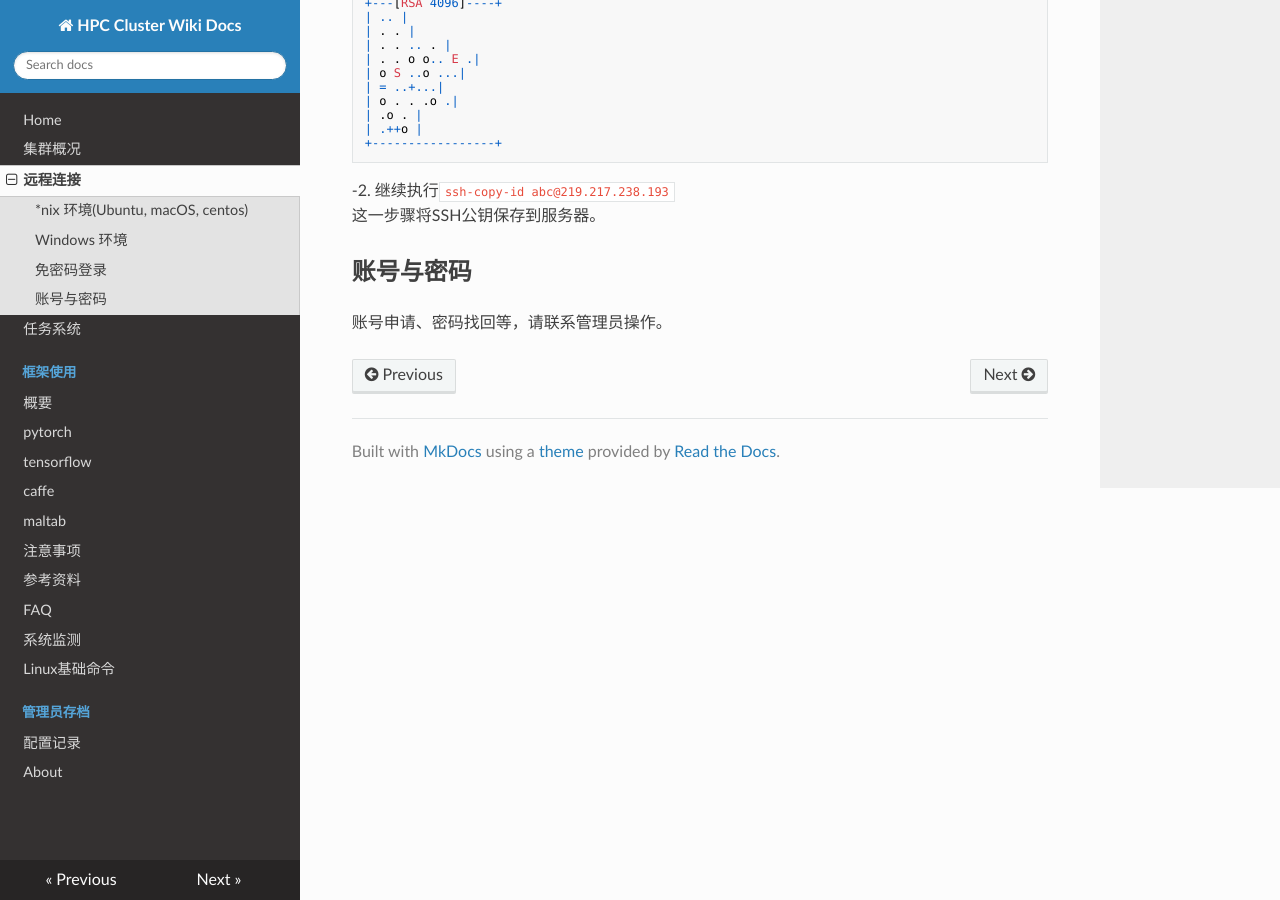
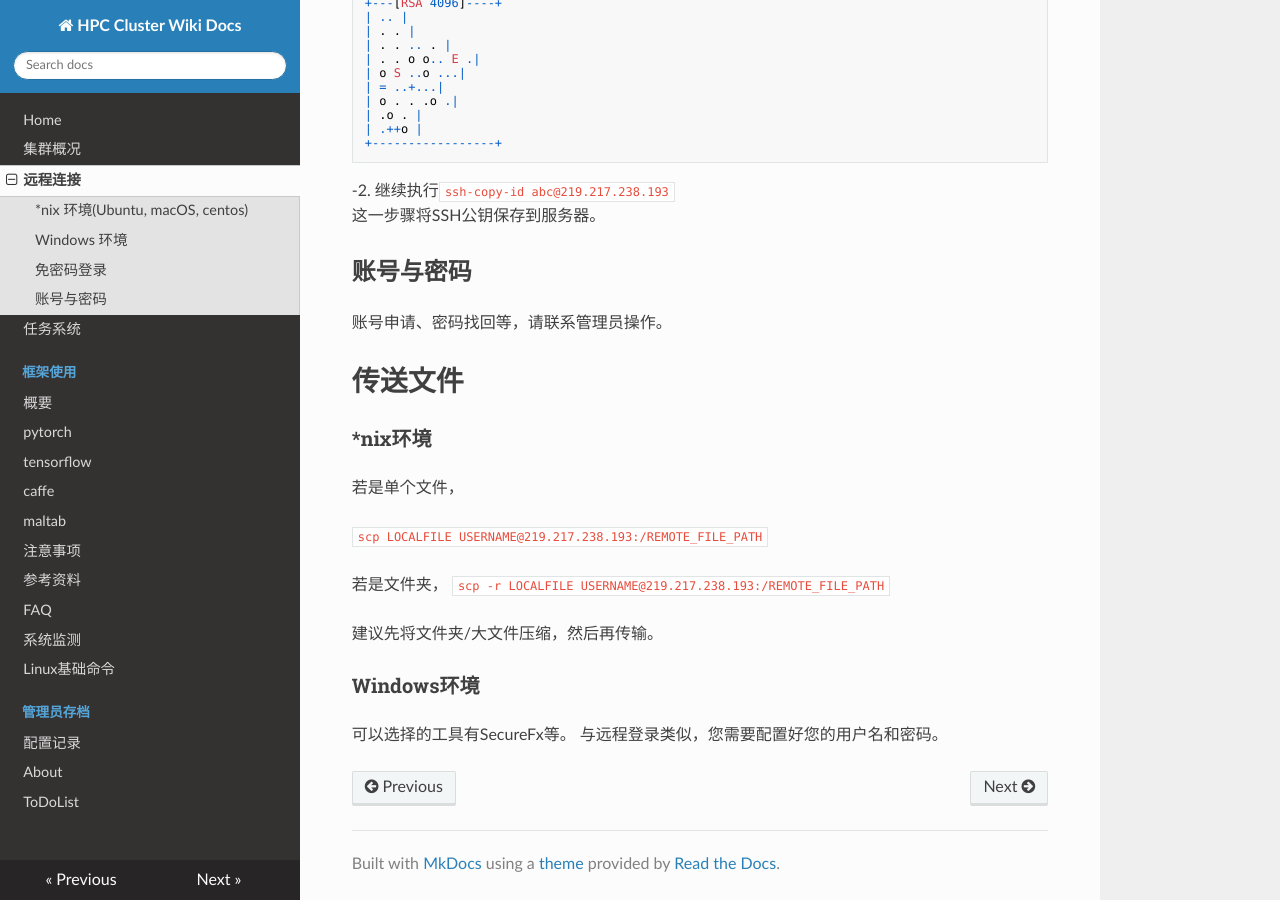
Before and after one commit to SSRheart/HPC_wiki_docs, an MkDocs documentation site: the page built from docs/remoteAccess.md, in a window 1280 px wide and 900 px high, scrolled down 1126 px. Built offline with MkDocs 1.6.1, drawn with Linux system fonts in a browser that asks for light colours; nearby versions of some CDN libraries; old or Windows-style settings are respelled for this version of MkDocs.

Commit message:
add remote file transfer, todolist

````diff
--- a/docs/remoteAccess.md
+++ b/docs/remoteAccess.md
@@ -51,6 +51,7 @@ The key's randomart image is:
 | .++o |
 +-----------------+
 ```
+
 -2. 继续执行`ssh-copy-id abc@219.217.238.193`
 这一步骤将SSH公钥保存到服务器。
 
@@ -58,3 +59,19 @@ The key's randomart image is:
 
 ## 账号与密码
 账号申请、密码找回等，请联系管理员操作。
+
+# 传送文件
+
+### *nix环境
+若是单个文件，
+
+`scp LOCALFILE USERNAME@219.217.238.193:/REMOTE_FILE_PATH `
+
+若是文件夹，
+`scp -r LOCALFILE USERNAME@219.217.238.193:/REMOTE_FILE_PATH`
+
+建议先将文件夹/大文件压缩，然后再传输。
+
+### Windows环境
+可以选择的工具有SecureFx等。
+与远程登录类似，您需要配置好您的用户名和密码。
--- a/mkdocs.yml
+++ b/mkdocs.yml
@@ -18,4 +18,5 @@ pages:
      - 管理员存档:
         - '配置记录': 'admin/systemConfigRecord.md'
      - About: about.md
+     - ToDoList: todo.md
 theme: readthedocs
````
Also changed, not shown: docs/FAQ.md (+4 -0 lines), docs/admin/systemConfigRecord.md (added, +8 -0 lines), docs/cluster.md (+3 -0 lines), docs/framework/matlab.md (+33 -0 lines), docs/index.md (+2 -0 lines), docs/jobs.md (+2 -0 lines), docs/todo.md (added, +10 -0 lines).
